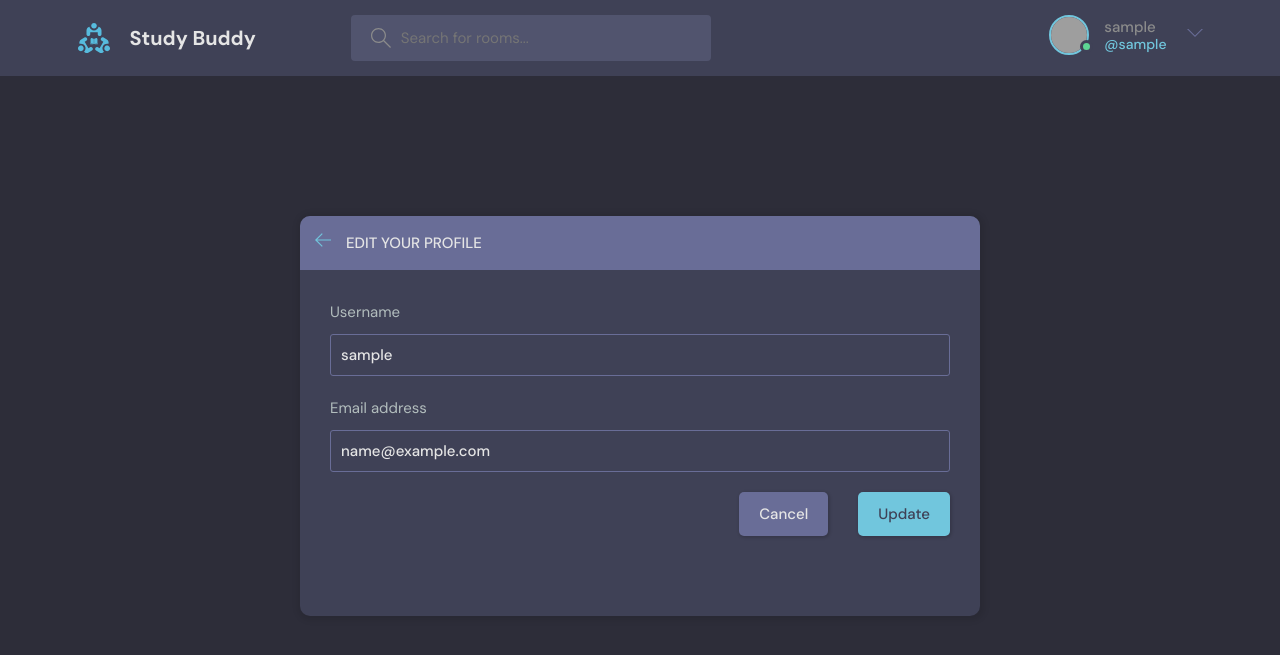
After one commit to swarina/Study-Buddy, a Django app: page /update-user/ in a window 1280 px wide. The commit adds this page. Shown: the top 655 px of the page. Run offline with Django 4.2, Linux system fonts and the light colour scheme; the visitor is signed in with stand-in values (Sample User, id 1); grey boxes are pictures that could not be loaded.

Commit message:
Add: update user functionality

```diff
--- a/base/forms.py
+++ b/base/forms.py
@@ -2,9 +2,15 @@ from django.forms import ModelForm
 
 # Models
 from .models import Room
+from django.contrib.auth.models import User
 
 class RoomForm(ModelForm):
     class Meta:
         model = Room
         fields = '__all__'
         exclude = ['host', 'participants']
+
+class UserForm(ModelForm):
+    class Meta:
+        model = User
+        fields = ['username', 'email']
--- a/base/templates/base/profile.html
+++ b/base/templates/base/profile.html
@@ -21,7 +21,7 @@
           <h3>{{user.name}}</h3>
           <p>@{{user.username}}</p>
           {% if request.user == user %}
-          <a href="" class="btn btn--main btn--pill">Edit Profile</a>
+          <a href="{% url 'update-user' %}" class="btn btn--main btn--pill">Edit Profile</a>
           {% endif %}
         </div>
 
--- /dev/null
+++ b/base/templates/base/update_user.html
@@ -0,0 +1,42 @@
+{% extends 'main.html' %}
+
+{% block content %}
+<main class="update-account layout">
+  <div class="container">
+    <div class="layout__box">
+      <div class="layout__boxHeader">
+        <div class="layout__boxTitle">
+          <a href="{% url 'home' %}">
+            <svg version="1.1" xmlns="http://www.w3.org/2000/svg" width="32" height="32" viewBox="0 0 32 32">
+              <title>arrow-left</title>
+              <path
+                d="M13.723 2.286l-13.723 13.714 13.719 13.714 1.616-1.611-10.96-10.96h27.625v-2.286h-27.625l10.965-10.965-1.616-1.607z">
+              </path>
+            </svg>
+          </a>
+          <h3>Edit your profile</h3>
+        </div>
+      </div>
+      <div class="layout__body">
+        <form class="form" action="" method="POST" enctype="multipart/form-data">
+          {% csrf_token %}
+
+          {% for field in form %}
+          <div class="form__group">
+            <label for="profile_pic">{{field.label}}</label>
+            {{field}}
+          </div>
+          {% endfor %}
+
+
+          <div class="form__action">
+            <a class="btn btn--dark" href="index.html">Cancel</a>
+            <button class="btn btn--main" type="submit">Update</button>
+          </div>
+        </form>
+      </div>
+    </div>
+  </div>
+  </div>
+</main>
+{% endblock content %}
--- a/base/urls.py
+++ b/base/urls.py
@@ -15,5 +15,7 @@ urlpatterns = [
     path('create-room/', views.createRoom, name="create-room"),
     path('update-room/<str:pk>/', views.updateRoom, name="update-room"),
     path('delete-room/<str:pk>/', views.deleteRoom, name="delete-room"),
-    path('delete-message/<str:pk>/', views.deleteMessage, name="delete-message")
+    path('delete-message/<str:pk>/', views.deleteMessage, name="delete-message"),
+
+    path('update-user/', views.updateUser, name="update-user")
 ]
--- a/base/views.py
+++ b/base/views.py
@@ -9,7 +9,8 @@ from django.contrib.auth.forms import UserCreationForm
 # Models
 from django.contrib.auth.models import User
 from .models import Room, Topic, Message
-from .forms import RoomForm
+
+from .forms import RoomForm, UserForm
 
 # Login
 def loginPage(request):
@@ -175,3 +176,18 @@ def deleteMessage(request, pk):
         return redirect('home')
 
     return render(request, 'base/delete.html', {'obj': message})
+
+# Update User
+@login_required(login_url='login')
+def updateUser(request):
+    user = request.user
+    form = UserForm(instance=user)
+
+    if request.method == 'POST':
+        form = UserForm(request.POST, instance=user)
+        if form.is_valid():
+            form.save()
+            return redirect('user-profile', pk=user.id)
+
+    context = {'form': form}
+    return render(request, 'base/update_user.html', context)
--- a/templates/navbar.html
+++ b/templates/navbar.html
@@ -28,7 +28,7 @@
       {% if request.user.is_authenticated %}
 
       <div class="header__user">
-        <a href="">
+        <a href="{% url 'update-user' %}">
           <div class="avatar avatar--medium active">
             <img src="https://randomuser.me/api/portraits/men/37.jpg" />
           </div>
@@ -53,7 +53,7 @@
       {% endif %}
 
       <div class="dropdown-menu">
-        <a href="settings.html" class="dropdown-link"
+        <a href="{% url 'update-user' %}" class="dropdown-link"
           ><svg version="1.1" xmlns="http://www.w3.org/2000/svg" width="32" height="32" viewBox="0 0 32 32">
             <title>tools</title>
             <path
```
